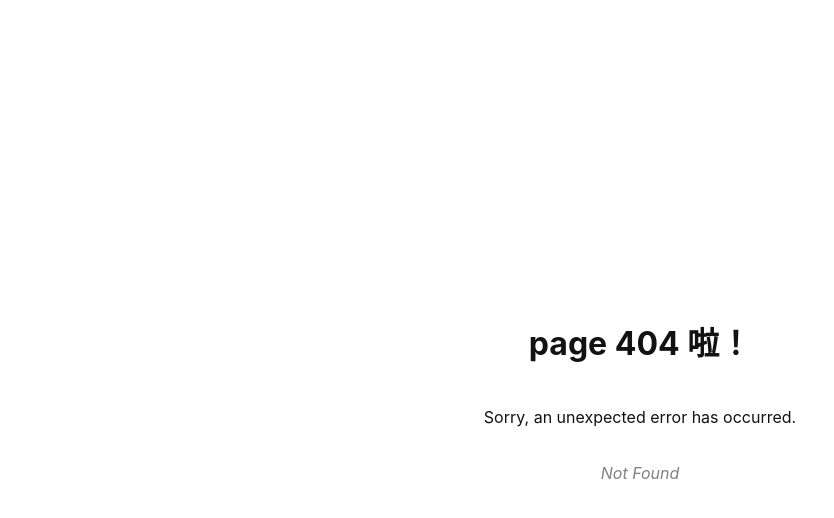
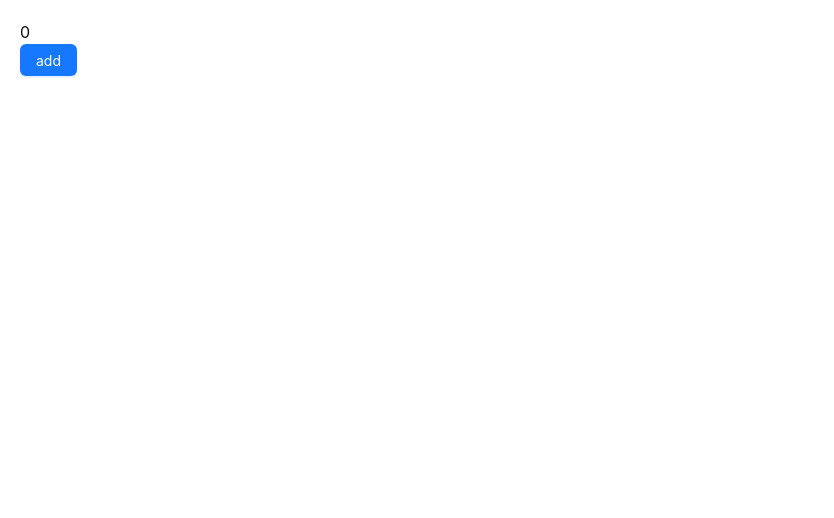
Before and after one commit to yigedabing/full-stack-react, a React (Vite) app in the folder vite-react-demo/: page /login in a window 1280 px wide. Before the commit this address had no page. Shown: the top 518 px of the page, without its empty margins (0-834 px from the left). Built offline with nearby package versions, Linux system fonts and the light colour scheme.

Commit message:
add login

```diff
--- a/vite-react-demo/package.json
+++ b/vite-react-demo/package.json
@@ -9,6 +9,7 @@
     "preview": "vite preview"
   },
   "dependencies": {
+    "antd": "^5.14.2",
     "localforage": "^1.10.0",
     "match-sorter": "^6.3.1",
     "react": "^18.2.0",
--- a/vite-react-demo/src/main.jsx
+++ b/vite-react-demo/src/main.jsx
@@ -11,6 +11,7 @@ import EditContact, { editAction, destroyAction } from './routes/edit'
 
 const User = lazy(() => import('./pages/user/User'))
 const Order = lazy(() => import('./pages/order/Order'))
+const Login = lazy(() => import('./pages/login/Login'))
 
 const router = createBrowserRouter([
   {
@@ -62,6 +63,14 @@ const router = createBrowserRouter([
       },
     ],
   },
+  {
+    path: '/login',
+    element: (
+      <Suspense>
+        <Login />
+      </Suspense>
+    ),
+  },
 ])
 
 ReactDOM.createRoot(document.getElementById('root')).render(
--- /dev/null
+++ b/vite-react-demo/src/pages/login/Login.jsx
@@ -0,0 +1,20 @@
+import { useState } from 'react'
+import styles from './Login.module.css'
+import { Button } from 'antd'
+
+export default function Login() {
+  let [count, setCount] = useState(0)
+  console.log('render')
+  const handleClick = () => {
+    setCount(++count)
+  }
+
+  return (
+    <div className={styles.login}>
+      <div>{count}</div>
+      <Button type="primary" onClick={handleClick}>
+        add
+      </Button>
+    </div>
+  )
+}
--- /dev/null
+++ b/vite-react-demo/src/pages/login/Login.module.css
@@ -0,0 +1,4 @@
+.login {
+  width: 100%;
+  padding: 20px;
+}
```
Also changed, not shown: 1 other file (tests, documents, lock files or other folders).
